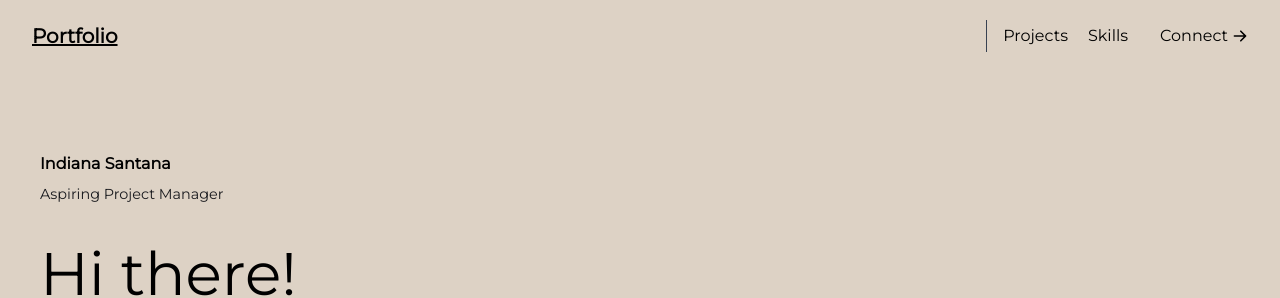
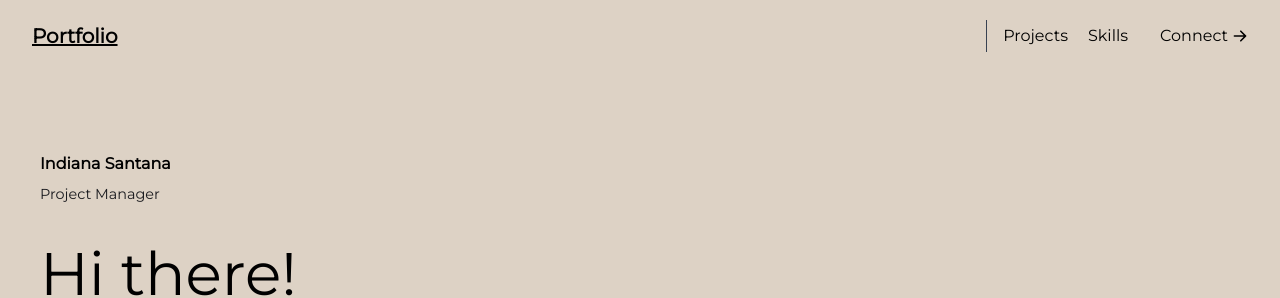
Before and after one commit to IndianaSantana1/indiana-santana-portfolio, a React (Create React App) app: page / in a window 1280 px wide. Shown: the top 298 px of the page. Built offline with nearby package versions, Linux system fonts and the light colour scheme.

Commit message:
Update About section

```diff
--- a/src/components/About.js
+++ b/src/components/About.js
@@ -6,7 +6,7 @@ export default function About() {
       <div className="container mx-auto flex px-10 py-20 md:flex-row flex-col items-center">
         <div className="lg:flex-grow md:w-1/2 lg:pr-24 md:pr-16 flex flex-col md:items-start md:text-left mb-16 md:mb-0 items-center text-center">
           <p className="name-header">Indiana Santana</p>
-          <p className="position-header">Aspiring Project Manager</p>
+          <p className="position-header">Project Manager</p>
           <h1 className="about-header title-font sm:text-6xl text-3xl mb-12 font-medium text-black">
             Hi there!
             <br className="hidden lg:inline-block" />I am a creative and
```
